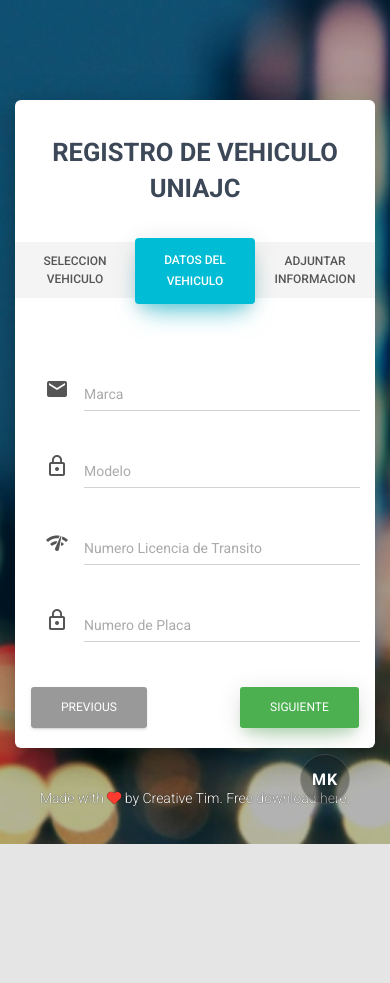
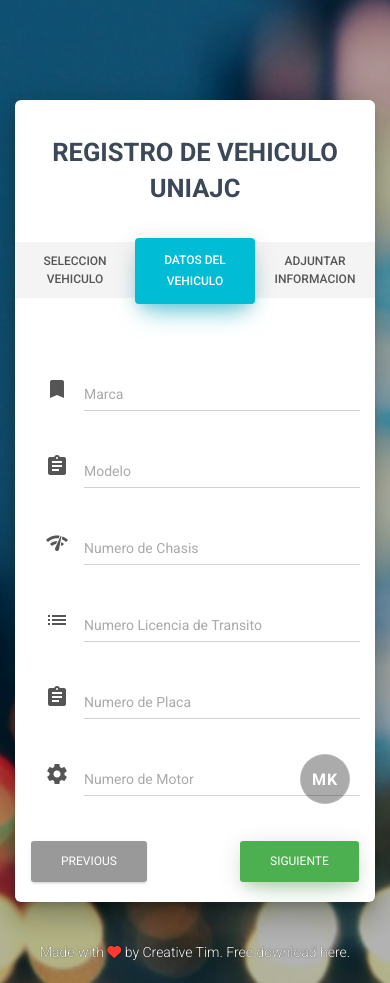
Before and after one commit to jeferramirez/motocode, an Angular app: page / in a window 390 px wide. Both pictures are taken after a click on the button "Siguiente". Before the commit the page ends 844 px from the top, so only its background shows below. Built offline with nearby package versions, Linux system fonts and the light colour scheme.

Commit message:
add new inputs

```diff
--- a/src/app/components/registro/registro.component.html
+++ b/src/app/components/registro/registro.component.html
@@ -52,7 +52,7 @@
                     <div class="col-sm-6">
                       <div class="input-group">
                         <span class="input-group-addon">
-                          <i class="material-icons">email</i>
+                          <i class="material-icons">bookmark</i>
                         </span>
                         <div class="form-group label-floating">
                           <label class="control-label">Marca </label>
@@ -62,7 +62,7 @@
 
                       <div class="input-group">
                         <span class="input-group-addon">
-                          <i class="material-icons">lock_outline</i>
+                          <i class="material-icons">assignment</i>
                         </span>
                         <div class="form-group label-floating">
                           <label class="control-label">Modelo</label>
@@ -73,11 +73,21 @@
                           />
                         </div>
                       </div>
+
+                      <div class="input-group">
+                          <span class="input-group-addon">
+                            <i class="material-icons">network_check </i>
+                          </span>
+                          <div class="form-group label-floating">
+                            <label class="control-label">Numero de Chasis</label>
+                            <input name="name" type="text" class="form-control" />
+                          </div>
+                        </div>
                     </div>
                     <div class="col-sm-6">
                         <div class="input-group">
                             <span class="input-group-addon">
-                              <i class="material-icons">network_check </i>
+                              <i class="material-icons">list </i>
                             </span>
                             <div class="form-group label-floating">
                               <label class="control-label">Numero Licencia de Transito</label>
@@ -85,9 +95,11 @@
                             </div>
                           </div>
 
+
+
                           <div class="input-group">
                             <span class="input-group-addon">
-                              <i class="material-icons">lock_outline</i>
+                              <i class="material-icons">assignment</i>
                             </span>
                             <div class="form-group label-floating">
                               <label class="control-label"> Numero de Placa</label>
@@ -98,14 +110,25 @@
                               />
                             </div>
                           </div>
+
+
+                          <div class="input-group">
+                              <span class="input-group-addon">
+                                <i class="material-icons">settings </i>
+                              </span>
+                              <div class="form-group label-floating">
+                                <label class="control-label">Numero de Motor</label>
+                                <input name="name" type="text" class="form-control" />
+                              </div>
+                            </div>
                     </div>
                   </div>
                 </div>
                 <div class="tab-pane" id="captain">
-                  <h4 class="info-text">What type of room would you want?</h4>
+                  <h4 class="info-text">Que tipo de vehiculo tiene?</h4>
                   <div class="row">
                     <div class="col-sm-10 col-sm-offset-1">
-                      <div class="col-sm-4">
+                      <div class="col-sm-6">
                         <div
                           class="choice"
                           data-toggle="wizard-radio"
@@ -119,7 +142,7 @@
                           <h6>Motocileta</h6>
                         </div>
                       </div>
-                      <div class="col-sm-4">
+                      <div class="col-sm-6">
                         <div
                           class="choice"
                           data-toggle="wizard-radio"
@@ -187,16 +210,6 @@
                     value="Previous"
                   />
 
-                  <div class="footer-checkbox">
-                    <div class="col-sm-12">
-                      <div class="checkbox">
-                        <label>
-                          <input type="checkbox" name="optionsCheckboxes" />
-                        </label>
-                        Subscribe to our newsletter
-                      </div>
-                    </div>
-                  </div>
                 </div>
                 <div class="clearfix"></div>
               </div>
```
